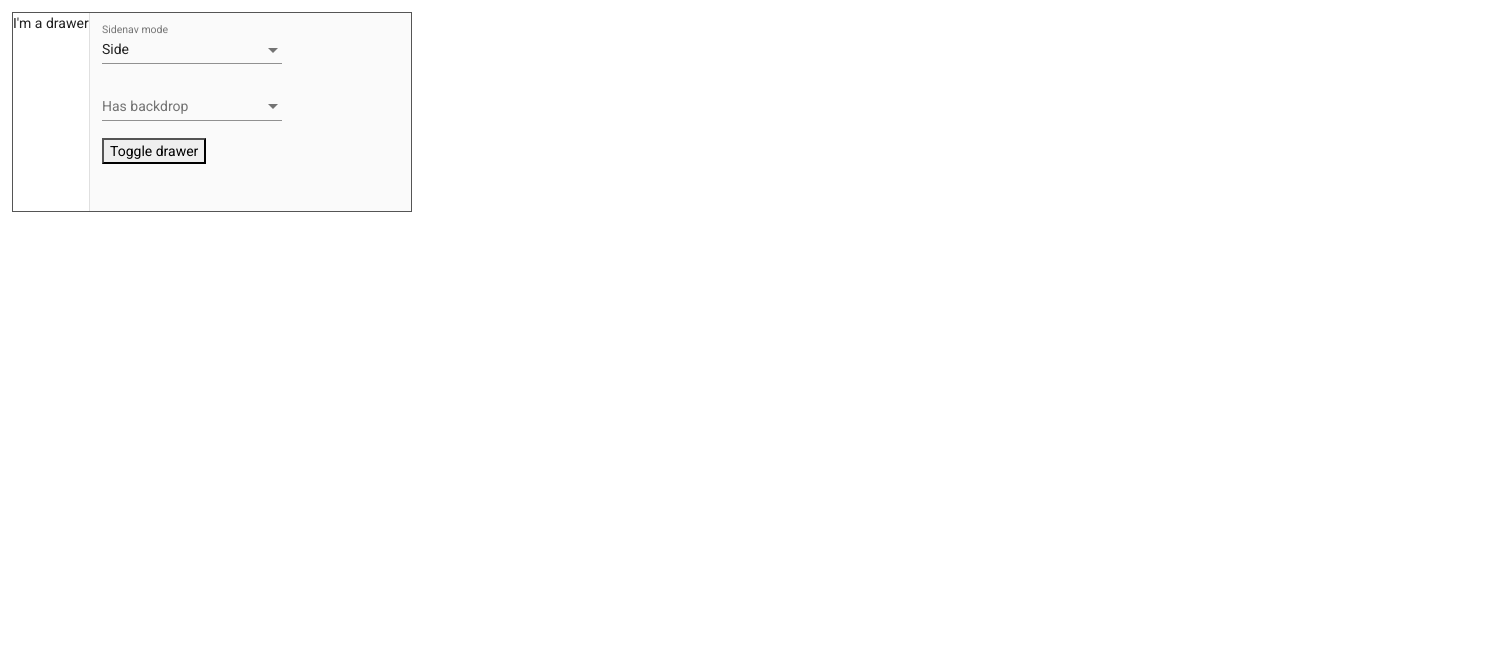
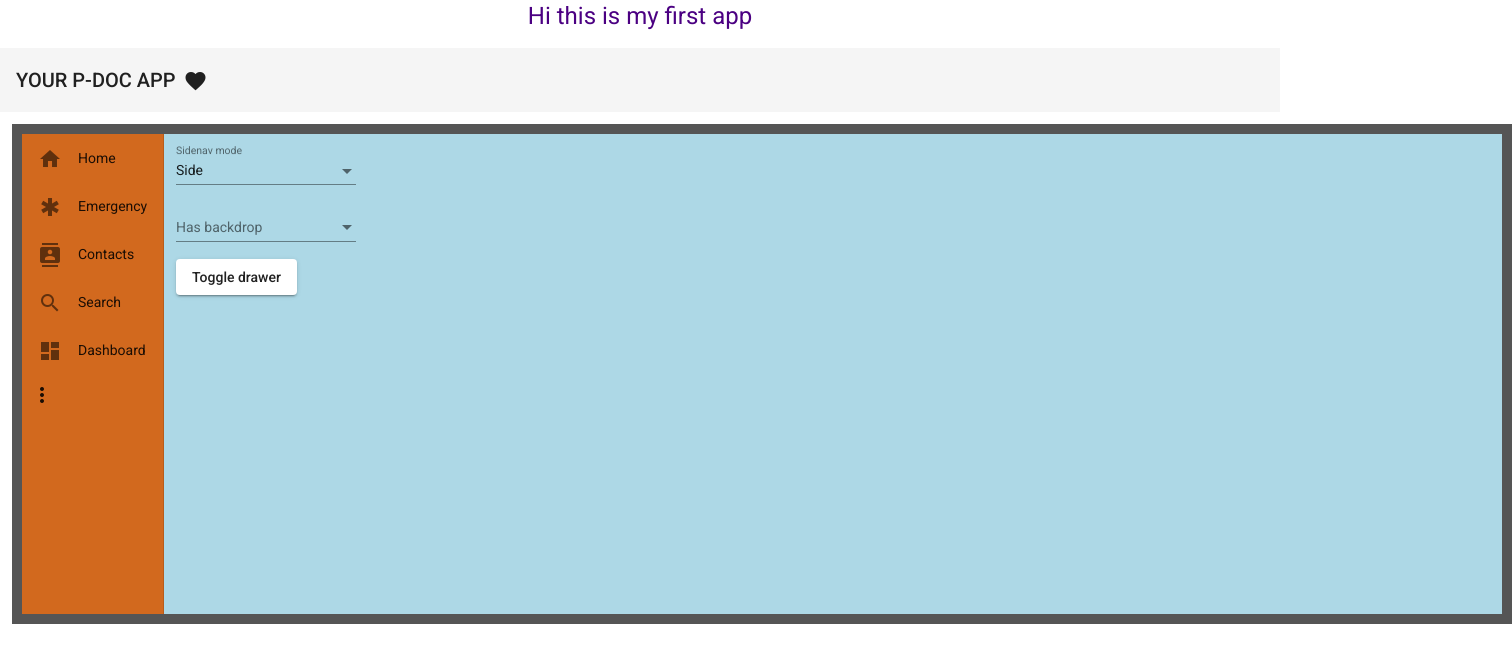
Before and after one commit to ismailbaig/trainingDemo, an Angular app: page / in a window 1280 px wide. Both pictures are taken after a click on the button "Toggle drawer". Shown: the top 662 px of the page, 1512 px wide, since content can reach past the window. Built offline with nearby package versions, Linux system fonts and the light colour scheme.

Commit message:
routing mat-icon added

```diff
--- a/src/app/app.component.html
+++ b/src/app/app.component.html
@@ -1,4 +1,5 @@
 
+<project></project>
 <snapover></snapover>
 
 <!-- <mat-drawer-container class="example-container" autosize>
--- a/src/app/snapover/snapover.component.html
+++ b/src/app/snapover/snapover.component.html
@@ -1,5 +1,57 @@
 <mat-drawer-container class="example-container" [hasBackdrop]="hasBackdrop.value">
-    <mat-drawer #drawer [mode]="mode.value">I'm a drawer</mat-drawer>
+    <mat-drawer #drawer [mode]="mode.value">
+
+        <button mat-menu-item>
+          <mat-icon>home</mat-icon>
+          <span>Home</span>
+        </button>
+        <button mat-menu-item>
+          <mat-icon>emergency</mat-icon>
+          <span>Emergency</span>
+        </button>
+        <button mat-menu-item>
+          <mat-icon>contacts</mat-icon>
+          <span>Contacts</span>
+        </button>
+        <button mat-menu-item>
+            <mat-icon>search</mat-icon>
+            <span>Search</span>
+          </button>
+          <button mat-menu-item>
+            <mat-icon>dashboard</mat-icon>
+            <span>Dashboard</span>
+          </button>
+
+<button mat-icon-button [matMenuTriggerFor]="menu" aria-label="Example icon-button with a menu">
+  <mat-icon>more_vert</mat-icon>
+</button>
+<mat-menu #menu="matMenu">
+  <button mat-menu-item>
+    <mat-icon>home</mat-icon>
+    <span>Home</span>
+  </button>
+  <button mat-menu-item>
+    <mat-icon>emergency</mat-icon>
+    <span>Emergency</span>
+  </button>
+  <button mat-menu-item>
+    <mat-icon>contacts</mat-icon>
+    <span>Contacts</span>
+  </button>
+  <button mat-menu-item>
+      <mat-icon>search</mat-icon>
+      <span>Search</span>
+    </button>
+    <button mat-menu-item>
+      <mat-icon>dashboard</mat-icon>
+      <span>Dashboard</span>
+    </button>
+</mat-menu>
+
+
+
+
+    </mat-drawer>
     <mat-drawer-content>
       <mat-form-field>
         <mat-label>Sidenav mode</mat-label>
--- a/src/app/snapover/snapover.component.scss
+++ b/src/app/snapover/snapover.component.scss
@@ -1,8 +1,11 @@
 .example-container {
-    width: 400px;
-    height: 200px;
+    width: 1500px;
+    height: 500px;
     margin: 12px;
-    border: 1px solid #555;
+    border: 10px solid #555;
+    background-color:lightblue;
+
+
   }
 
   mat-drawer-content {
@@ -10,4 +13,8 @@
     display: flex;
     flex-direction: column;
     align-items: flex-start;
+
   }
+  mat-drawer{
+    background-color: chocolate;
+  }
--- /dev/null
+++ b/src/project/project.component.html
@@ -0,0 +1,13 @@
+
+<h1 style="text-align: center; color:indigo;">Hi this is my first app</h1>
+<p>
+    <mat-toolbar>
+    <span>YOUR P-DOC APP </span>
+    <span class="example-spacer"></span>
+    <button mat-icon-button class="example-icon favorite-icon" aria-label="Example icon-button with heart icon">
+      <mat-icon>favorite</mat-icon>
+    </button>
+    <button mat-icon-button class="example-icon" aria-label="Example icon-button with share icon">
+   </button>
+  </mat-toolbar>
+  </p>
--- /dev/null
+++ b/src/project/project.component.scss
@@ -0,0 +1,3 @@
+.para{
+    background-color: coral;
+}
--- a/src/styles.scss
+++ b/src/styles.scss
@@ -1 +1,4 @@
 /* You can add global styles to this file, and also import other style files */
+
+html, body { height: 100%; }
+body { margin: 0; font-family: Roboto, "Helvetica Neue", sans-serif; }
```
Also changed, not shown: src/app/app.module.ts (+13 -2 lines), src/project/project.component.ts (added, +15 -0 lines).
